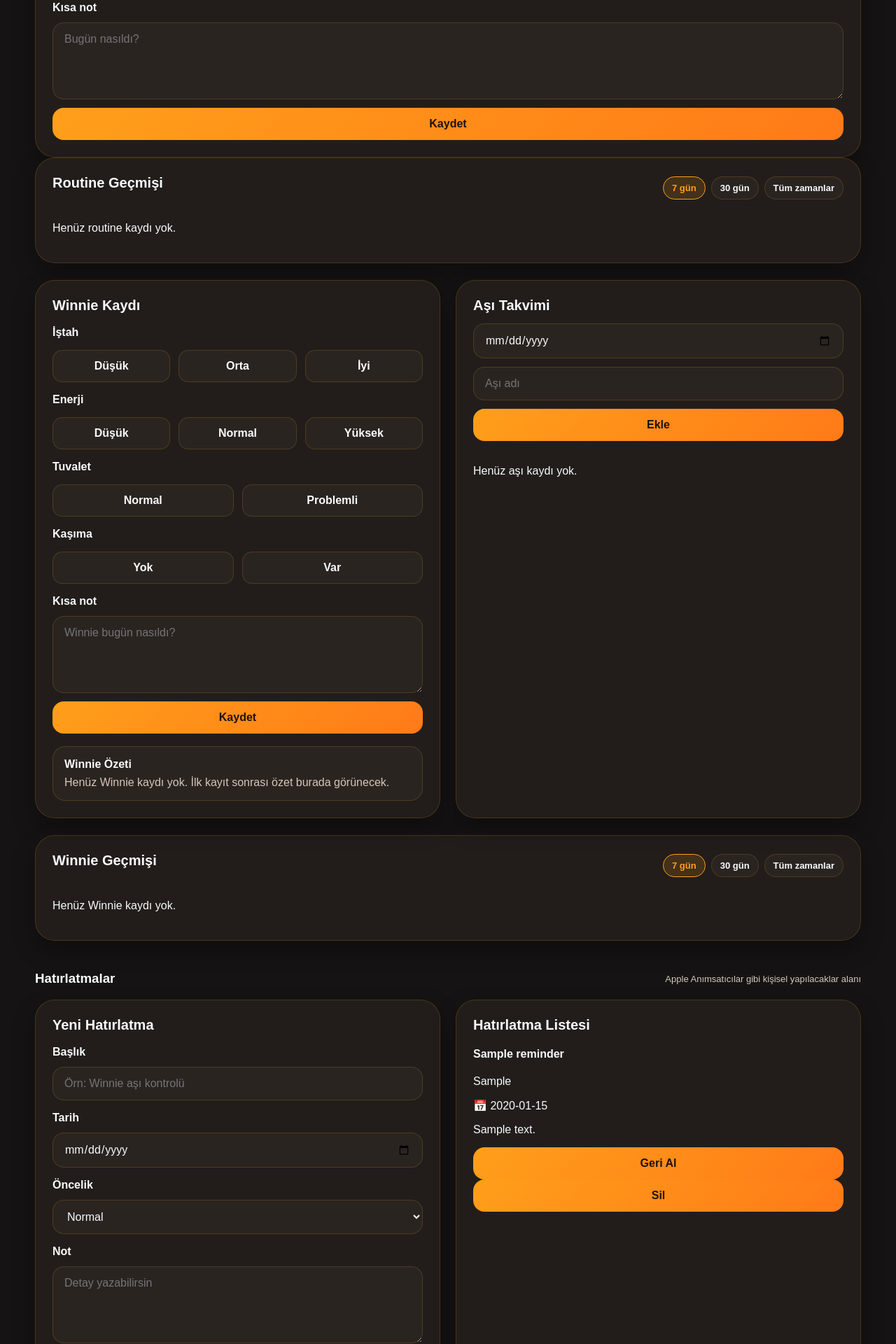
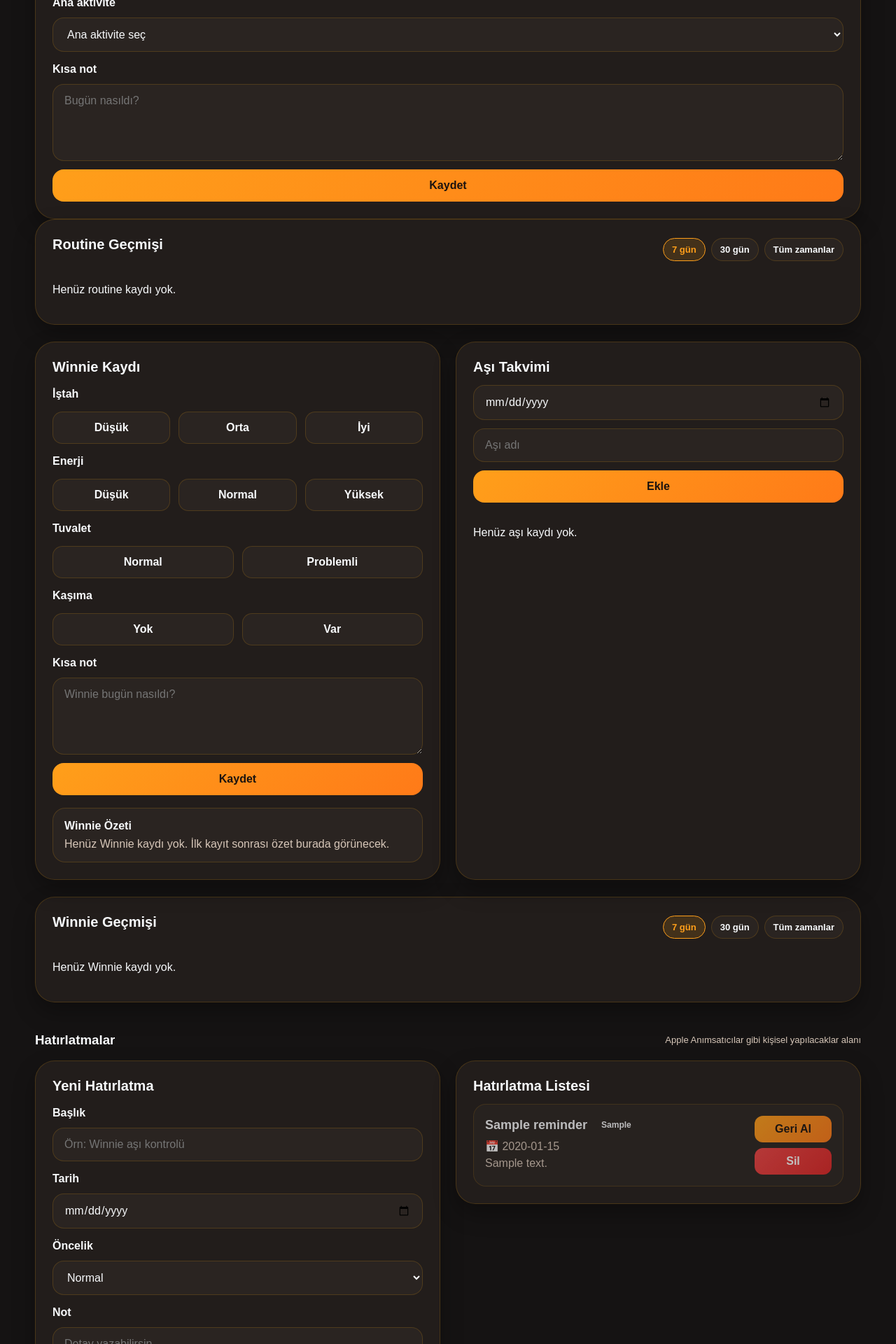
Before and after one commit to yigitsasal90/lifeboard, a Flask app: page / in a window 1280 px wide. Shown: the part 1760-3680 px from the top of the page at 70% size. Run offline with Flask 3, Linux system fonts and the light colour scheme; tables that the repository leaves empty hold one stand-in row (values such as "Sample post"); data that the repository does not hold is empty.

Commit message:
Update style.css

```diff
--- a/static/style.css
+++ b/static/style.css
@@ -237,7 +237,8 @@ body {
 .form-card,
 .chart-card,
 .highlight-card,
-.history-card {
+.history-card,
+.weekly-card {
     background: var(--panel);
     border-radius: 28px;
     padding: 24px;
@@ -257,7 +258,8 @@ body {
 .form-card h3,
 .chart-card h3,
 .highlight-card h3,
-.history-card h3 {
+.history-card h3,
+.weekly-card h3 {
     margin-top: 0;
     margin-bottom: 14px;
     font-size: 20px;
@@ -577,91 +608,113 @@ button {
     line-height: 1.5;
 }
 
-.finance-head {
-    align-items: flex-start;
+.reminders-section {
+    margin-bottom: 24px;
 }
 
-.finance-grid {
-    display: grid;
-    grid-template-columns: repeat(4, 1fr);
-    gap: 14px;
+.reminders-layout {
+    align-items: start;
 }
 
-.mini-finance-card {
+.reminder-list {
+    display: flex;
+    flex-direction: column;
+    gap: 12px;
+}
+
+.reminder-item {
     background: var(--panel-soft);
     border: 1px solid var(--border);
     border-radius: 18px;
-    padding: 18px;
+    padding: 16px;
+    display: flex;
+    justify-content: space-between;
+    gap: 16px;
+}
+
+.reminder-item.soon {
+    border-color: rgba(251, 191, 36, 0.35);
+}
+
+.reminder-item.overdue {
+    border-color: rgba(248, 113, 113, 0.40);
+}
+
+.reminder-item.completed {
+    opacity: 0.72;
+}
+
+.reminder-main {
+    flex: 1;
+}
+
+.reminder-title-row {
+    display: flex;
+    align-items: center;
+    gap: 10px;
+    flex-wrap: wrap;
+    margin-bottom: 8px;
+}
+
+.reminder-title-row h4 {
+    margin: 0;
+    font-size: 18px;
+}
+
+.priority-badge {
+    padding: 6px 10px;
+    border-radius: 999px;
+    font-size: 12px;
+    font-weight: 700;
+}
+
+.priority-badge.düşük {
+    background: var(--flat-soft);
+    color: var(--flat);
+}
+
+.priority-badge.normal {
+    background: var(--mid-soft);
+    color: var(--mid);
+}
+
+.priority-badge.yüksek {
+    background: var(--bad-soft);
+    color: var(--bad);
+}
+
+.reminder-date,
+.reminder-note {
+    margin: 6px 0 0;
+    color: var(--muted);
+}
+
+.reminder-actions {
     display: flex;
     flex-direction: column;
     gap: 8px;
+    min-width: 110px;
 }
 
-.mini-finance-card span {
-    color: var(--muted);
-    font-size: 14px;
+.small-btn {
+    width: 100%;
+    padding: 10px 12px;
+    border-radius: 12px;
 }
 
-.mini-finance-card strong {
-    font-size: 28px;
-    color: var(--text);
-}
-
-.mini-finance-card.accent strong {
-    color: var(--accent);
-}
-
-.finance-change {
-    display: flex;
-    align-items: center;
-    gap: 6px;
-    font-size: 13px;
-    font-weight: 700;
-    margin-top: 4px;
-}
-
-.finance-change.up {
-    color: var(--good);
-}
-
-.finance-change.down {
-    color: var(--bad);
-}
-
-.finance-change.flat {
-    color: var(--flat);
-}
-
-.mini-inline-change {
-    font-size: 12px;
-    font-weight: 700;
-    margin-left: 6px;
-}
-
-.mini-inline-change.up {
-    color: var(--good);
-}
-
-.mini-inline-change.down {
-    color: var(--bad);
-}
-
-.mini-inline-change.flat {
-    color: var(--flat);
-}
-
-.finance-error {
-    color: var(--bad);
+.danger-btn {
+    background: linear-gradient(135deg, #ef4444, #dc2626);
+    color: white;
 }
 
 @media (max-width: 1000px) {
     .cards,
     .info-grid,
     .two-col,
-    .finance-grid,
     .choice-grid.three,
     .choice-grid.two,
-    .mini-history-grid {
+    .mini-history-grid,
+    .stats-grid {
         grid-template-columns: 1fr;
     }
 
```
Also changed, not shown: other parts of static/style.css (+36 -1 lines).
